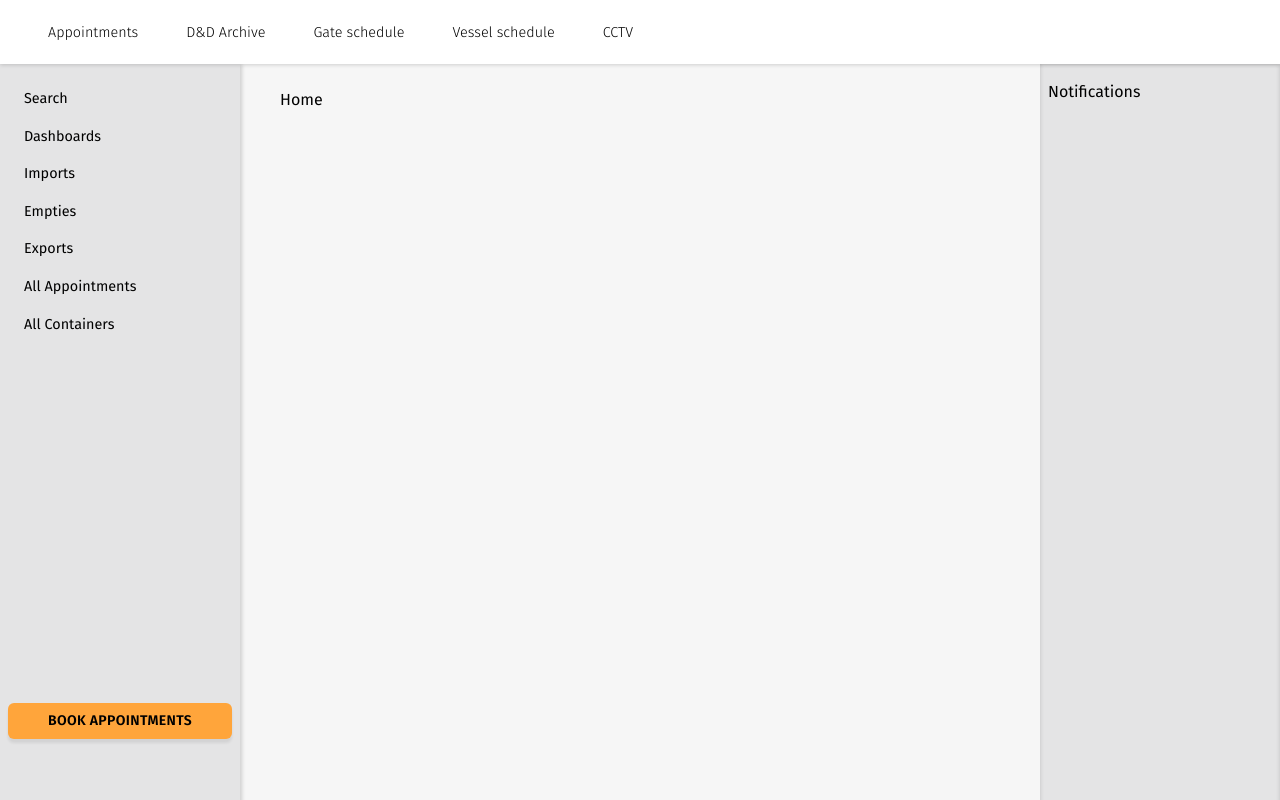
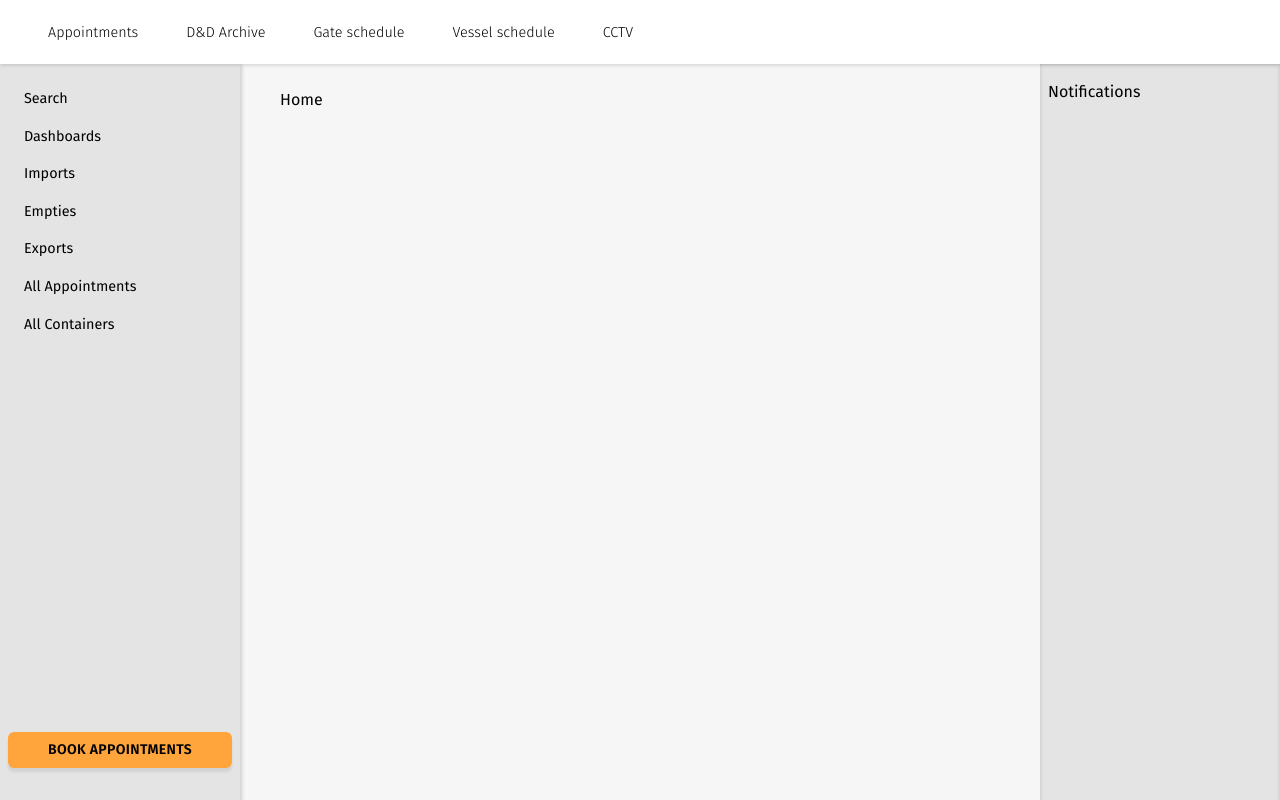
Before and after one commit to PierreParienteDimitrov/bc-drafts, a Next.js app: page /appointments in a window 1280 px wide. Shown: the top 800 px of the page. Built offline with nearby package versions, Linux system fonts and the light colour scheme.

Commit message:
solved positionning of cta button

```diff
--- a/components/SideNav/index.js
+++ b/components/SideNav/index.js
@@ -6,7 +6,7 @@ const SideNav = () => {
 	const router = useRouter();
 
 	return (
-		<div className='fixed w-60 left-0 top-16 flex flex-col space-y-80 bg-gray-200 h-full shadow-sideNav z-10 px-2 py-4'>
+		<div className='fixed w-60 left-0 top-16 flex flex-col bg-gray-200 h-full shadow-sideNav z-10 px-2 py-4'>
 			<ul className='mb-10'>
 				{appointmentsNav.map((el, index) => {
 					return (
@@ -33,10 +33,11 @@ const SideNav = () => {
 					);
 				})}
 			</ul>
-
-			<button className='rounded-md w-full bg-orange-100 px-4 py-2 uppercase text-sm font-semibold tracking-wide shadow-ctaBtn'>
-				Book Appointments
-			</button>
+			<div className='absolute bottom-24 left-0 w-full px-2'>
+				<button className='rounded-md w-full bg-orange-100 px-4 py-2 uppercase text-sm font-semibold tracking-wide shadow-ctaBtn'>
+					Book Appointments
+				</button>
+			</div>
 		</div>
 	);
 };
```
